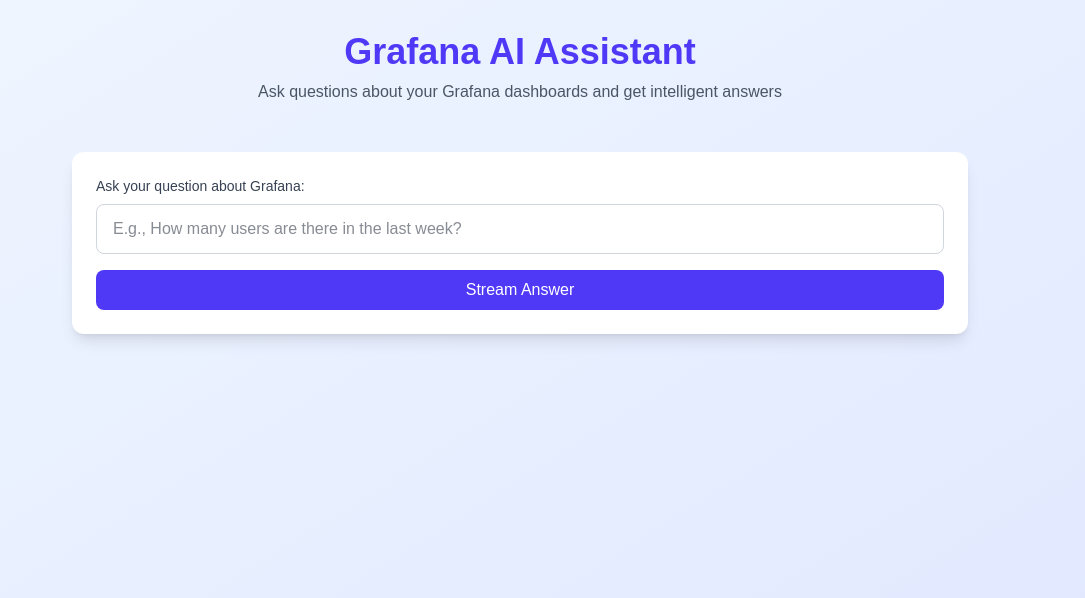
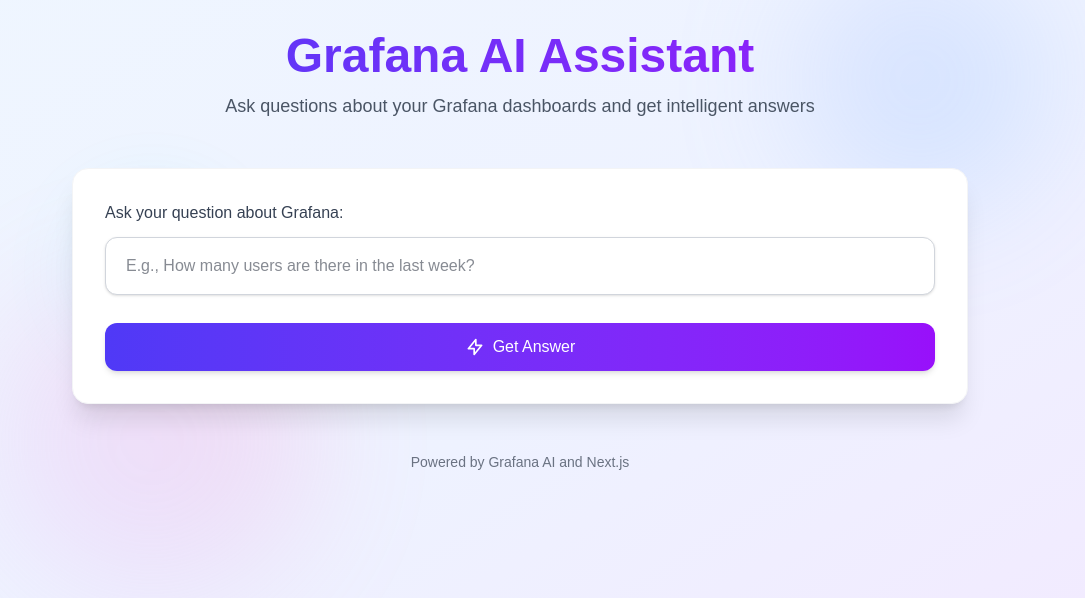
Before and after one commit to AshkanYarmoradi/grafana-ai, a Next.js app: page / in a window 1280 px wide. Shown: the top 598 px of the page, without its empty margins (120-1205 px from the left). Built offline with nearby package versions, Linux system fonts and the light colour scheme.

Commit message:
Add `framer-motion` for animations, enhance UI/UX with motion effects, and update Tailwind CSS configuration

```diff
--- a/package.json
+++ b/package.json
@@ -11,6 +11,7 @@
   "dependencies": {
     "@genkit-ai/googleai": "^1.14.0",
     "@genkit-ai/next": "^1.14.0",
+    "framer-motion": "^12.19.2",
     "genkit": "^1.14.0",
     "next": "15.3.4",
     "react": "^19.1.0",
--- a/src/app/page.tsx
+++ b/src/app/page.tsx
@@ -1,13 +1,20 @@
 'use client';
 
-import {useState} from 'react';
+import {useState, useEffect} from 'react';
 import {streamFlow} from '@genkit-ai/next/client';
 import {grafanaFlow} from "@/genkit/grafanaFlow";
 import ReactMarkdown from 'react-markdown';
+import { motion, AnimatePresence } from 'framer-motion';
 
 export default function Home() {
     const [isLoading, setIsLoading] = useState(false);
     const [streamedText, setStreamedText] = useState<string | null>(null);
+    const [mounted, setMounted] = useState(false);
+
+    // Add mount animation effect
+    useEffect(() => {
+        setMounted(true);
+    }, []);
 
     async function streamAnswer(formData: FormData) {
         const question = formData.get('question')?.toString() ?? '';
@@ -33,86 +40,193 @@
     }
 
     return (
-        <main
-            className="min-h-screen bg-gradient-to-br from-blue-50 to-indigo-100 dark:from-gray-900 dark:to-indigo-950 py-8 px-4">
-            <div className="max-w-4xl mx-auto">
+        <main className="min-h-screen bg-gradient-to-br from-blue-50 via-indigo-50 to-purple-100 dark:from-gray-900 dark:via-indigo-950 dark:to-purple-950 py-8 px-4 overflow-hidden">
+            <div className="max-w-4xl mx-auto relative">
+                {/* Decorative elements */}
+                <motion.div
+                    className="absolute -top-20 -right-20 w-64 h-64 bg-gradient-to-br from-indigo-300 to-blue-400 dark:from-indigo-800 dark:to-blue-900 rounded-full opacity-20 blur-3xl animate-gradient"
+                    initial={{ scale: 0 }}
+                    animate={{ scale: mounted ? 1 : 0 }}
+                    transition={{ duration: 1.5, ease: "easeOut" }}
+                />
+                <motion.div
+                    className="absolute -bottom-32 -left-20 w-80 h-80 bg-gradient-to-tr from-purple-300 to-pink-400 dark:from-purple-800 dark:to-pink-900 rounded-full opacity-20 blur-3xl animate-gradient"
+                    initial={{ scale: 0 }}
+                    animate={{ scale: mounted ? 1 : 0 }}
+                    transition={{ duration: 1.5, delay: 0.2, ease: "easeOut" }}
+                />
+                <motion.div
+                    className="absolute top-40 left-0 w-40 h-40 bg-gradient-to-r from-cyan-300 to-teal-400 dark:from-cyan-800 dark:to-teal-900 rounded-full opacity-10 blur-2xl animate-float"
+                    initial={{ scale: 0 }}
+                    animate={{ scale: mounted ? 1 : 0 }}
+                    transition={{ duration: 1.5, delay: 0.4, ease: "easeOut" }}
+                />
+
                 {/* Header */}
-                <header className="mb-12 text-center">
-                    <h1 className="text-4xl font-bold text-indigo-600 dark:text-indigo-400 mb-2">
+                <motion.header
+                    className="mb-12 text-center relative z-10"
+                    initial={{ opacity: 0, y: -20 }}
+                    animate={{ opacity: mounted ? 1 : 0, y: mounted ? 0 : -20 }}
+                    transition={{ duration: 0.7, ease: "easeOut" }}
+                >
+                    <motion.h1
+                        className="text-5xl font-bold text-transparent bg-clip-text bg-gradient-to-r from-indigo-600 via-purple-600 to-indigo-600 dark:from-indigo-400 dark:via-purple-400 dark:to-indigo-400 mb-3 animate-gradient bg-[length:200%_auto]"
+                        initial={{ opacity: 0, scale: 0.9 }}
+                        animate={{ opacity: mounted ? 1 : 0, scale: mounted ? 1 : 0.9 }}
+                        transition={{ duration: 0.7, delay: 0.1 }}
+                    >
                         Grafana AI Assistant
-                    </h1>
-                    <p className="text-gray-600 dark:text-gray-300">
+                    </motion.h1>
+                    <motion.p
+                        className="text-gray-600 dark:text-gray-300 text-lg"
+                        initial={{ opacity: 0 }}
+                        animate={{ opacity: mounted ? 1 : 0 }}
+                        transition={{ duration: 0.7, delay: 0.2 }}
+                    >
                         Ask questions about your Grafana dashboards and get intelligent answers
-                    </p>
-                </header>
+                    </motion.p>
+                </motion.header>
 
                 {/* Question Form */}
-                <div className="bg-white dark:bg-gray-800 rounded-xl shadow-lg p-6 mb-8">
-                    <form action={streamAnswer} className="space-y-4">
-                        <div className="space-y-2">
-                            <label
+                <motion.div
+                    className="bg-white dark:bg-gray-800 rounded-2xl shadow-xl p-8 mb-10 backdrop-blur-sm bg-opacity-90 dark:bg-opacity-80 border border-gray-100 dark:border-gray-700 relative z-10"
+                    initial={{ opacity: 0, y: 20 }}
+                    animate={{ opacity: mounted ? 1 : 0, y: mounted ? 0 : 20 }}
+                    transition={{ duration: 0.7, delay: 0.3, ease: "easeOut" }}
+                    whileHover={{ boxShadow: "0 20px 25px -5px rgba(0, 0, 0, 0.1), 0 10px 10px -5px rgba(0, 0, 0, 0.04)" }}
+                >
+                    <form action={streamAnswer} className="space-y-5">
+                        <div className="space-y-3">
+                            <motion.label
                                 htmlFor="question"
-                                className="block text-sm font-medium text-gray-700 dark:text-gray-300"
+                                className="block text-base font-medium text-gray-700 dark:text-gray-300"
+                                initial={{ opacity: 0, x: -10 }}
+                                animate={{ opacity: mounted ? 1 : 0, x: mounted ? 0 : -10 }}
+                                transition={{ duration: 0.5, delay: 0.4 }}
                             >
                                 Ask your question about Grafana:
-                            </label>
+                            </motion.label>
+                            <motion.div
+                                initial={{ opacity: 0, x: -10 }}
+                                animate={{ opacity: mounted ? 1 : 0, x: mounted ? 0 : -10 }}
+                                transition={{ duration: 0.5, delay: 0.5 }}
+                                className="relative"
+                            >
                                 <input
                                     type="text"
                                     name="question"
                                     id="question"
                                     placeholder="E.g., How many users are there in the last week?"
-                                className="w-full px-4 py-3 rounded-lg border border-gray-300 dark:border-gray-600
-                          focus:ring-2 focus:ring-indigo-500 focus:border-indigo-500
-                          bg-white dark:bg-gray-700 text-gray-900 dark:text-white"
+                                    className="w-full px-5 py-4 rounded-xl border border-gray-300 dark:border-gray-600
+                                    focus:ring-3 focus:ring-indigo-500 focus:border-indigo-500
+                                    bg-white dark:bg-gray-700 text-gray-900 dark:text-white
+                                    transition-all duration-300 ease-in-out text-base shadow-sm"
                                 />
+                                <div className="absolute inset-0 rounded-xl pointer-events-none border border-indigo-300 dark:border-indigo-600 opacity-0 focus-within:opacity-100 transition-opacity duration-300"></div>
+                            </motion.div>
                         </div>
 
-                        <div className="flex flex-col sm:flex-row gap-3">
-                            <button
+                        <motion.div
+                            className="flex flex-col sm:flex-row gap-3 pt-2"
+                            initial={{ opacity: 0, y: 10 }}
+                            animate={{ opacity: mounted ? 1 : 0, y: mounted ? 0 : 10 }}
+                            transition={{ duration: 0.5, delay: 0.6 }}
+                        >
+                            <motion.button
                                 type="submit"
                                 disabled={isLoading}
-                                className="flex-1 bg-indigo-600 hover:bg-indigo-700 text-white font-medium py-2 px-4
-                          rounded-lg transition-colors duration-200 ease-in-out disabled:opacity-50
-                          disabled:cursor-not-allowed flex items-center justify-center"
+                                className={`flex-1 bg-gradient-to-r from-indigo-600 to-purple-600 hover:from-indigo-700 hover:to-purple-700 text-white font-medium py-3 px-6
+                                rounded-xl transition-all duration-300 ease-in-out disabled:opacity-50
+                                disabled:cursor-not-allowed flex items-center justify-center shadow-md hover:shadow-lg
+                                ${!isLoading ? 'animate-pulse-slow' : ''}`}
+                                whileHover={{ scale: 1.02 }}
+                                whileTap={{ scale: 0.98 }}
                             >
                                 {isLoading ? (
                                     <>
-                                        <svg className="animate-spin -ml-1 mr-2 h-4 w-4 text-white"
+                                        <svg className="animate-spin -ml-1 mr-3 h-5 w-5 text-white"
                                              xmlns="http://www.w3.org/2000/svg" fill="none" viewBox="0 0 24 24">
                                             <circle className="opacity-25" cx="12" cy="12" r="10" stroke="currentColor"
                                                     strokeWidth="4"></circle>
                                             <path className="opacity-75" fill="currentColor"
                                                   d="M4 12a8 8 0 018-8V0C5.373 0 0 5.373 0 12h4zm2 5.291A7.962 7.962 0 014 12H0c0 3.042 1.135 5.824 3 7.938l3-2.647z"></path>
                                         </svg>
-                                        Streaming...
+                                        <span className="text-base">Processing your request...</span>
                                     </>
-                                ) : "Stream Answer"}
-                            </button>
-                        </div>
+                                ) : (
+                                    <>
+                                        <svg xmlns="http://www.w3.org/2000/svg" className="h-5 w-5 mr-2" fill="none" viewBox="0 0 24 24" stroke="currentColor">
+                                            <path strokeLinecap="round" strokeLinejoin="round" strokeWidth={2} d="M13 10V3L4 14h7v7l9-11h-7z"/>
+                                        </svg>
+                                        <span className="text-base">Get Answer</span>
+                                    </>
+                                )}
+                            </motion.button>
+                        </motion.div>
                     </form>
-                </div>
+                </motion.div>
 
-                {/* Always render the container, but conditionally show content */}
-                <div className={`bg-white dark:bg-gray-800 rounded-xl shadow-lg p-6 ${!streamedText ? 'hidden' : ''}`}>
+                {/* Answer Section with AnimatePresence for smooth transitions */}
+                <AnimatePresence>
+                    {streamedText && (
+                        <motion.div
+                            className="bg-white dark:bg-gray-800 rounded-2xl shadow-xl p-8 backdrop-blur-sm bg-opacity-90 dark:bg-opacity-80 border border-gray-100 dark:border-gray-700 relative z-10"
+                            initial={{ opacity: 0, y: 20, height: 0 }}
+                            animate={{ opacity: 1, y: 0, height: 'auto' }}
+                            exit={{ opacity: 0, y: 20, height: 0 }}
+                            transition={{ duration: 0.5, ease: "easeOut" }}
+                        >
                             <div className="mb-6">
-                        <h3 className="text-lg font-semibold text-gray-800 dark:text-gray-200 mb-3 flex items-center">
-                            <svg xmlns="http://www.w3.org/2000/svg" className="h-5 w-5 mr-2 text-indigo-500"
+                                <motion.h3
+                                    className="text-xl font-semibold text-gray-800 dark:text-gray-200 mb-4 flex items-center"
+                                    initial={{ opacity: 0, x: -10 }}
+                                    animate={{ opacity: 1, x: 0 }}
+                                    transition={{ duration: 0.3, delay: 0.1 }}
+                                >
+                                    <motion.div
+                                        initial={{ scale: 0 }}
+                                        animate={{ scale: 1 }}
+                                        transition={{ duration: 0.5, type: "spring" }}
+                                    >
+                                        <svg xmlns="http://www.w3.org/2000/svg" className="h-6 w-6 mr-3 text-indigo-500"
                                             fill="none" viewBox="0 0 24 24" stroke="currentColor">
                                             <path strokeLinecap="round" strokeLinejoin="round" strokeWidth={2}
                                                 d="M13 10V3L4 14h7v7l9-11h-7z"/>
                                         </svg>
+                                    </motion.div>
                                     Answer:
-                        </h3>
-                        <div className="bg-gray-50 dark:bg-gray-900 rounded-lg p-4 overflow-auto max-h-60">
-                            {/* Always render ReactMarkdown to maintain consistent hook count */}
-                            <div className="text-sm text-gray-700 dark:text-gray-300 prose dark:prose-invert max-w-none">
+                                </motion.h3>
+                                <motion.div
+                                    className="bg-gray-50 dark:bg-gray-900 rounded-xl p-6 overflow-auto max-h-[400px] shadow-inner border border-gray-100 dark:border-gray-700"
+                                    initial={{ opacity: 0 }}
+                                    animate={{ opacity: 1 }}
+                                    transition={{ duration: 0.5, delay: 0.2 }}
+                                >
+                                    <motion.div
+                                        className="text-base text-gray-700 dark:text-gray-300 prose dark:prose-invert max-w-none"
+                                        initial={{ opacity: 0 }}
+                                        animate={{ opacity: 1 }}
+                                        transition={{ duration: 0.5, delay: 0.3 }}
+                                    >
                                         <ReactMarkdown>
                                             {streamedText || ''}
                                         </ReactMarkdown>
+                                    </motion.div>
+                                </motion.div>
                             </div>
-                        </div>
-                    </div>
-                </div>
+                        </motion.div>
+                    )}
+                </AnimatePresence>
+
+                {/* Footer */}
+                <motion.footer
+                    className="mt-12 text-center text-sm text-gray-500 dark:text-gray-400"
+                    initial={{ opacity: 0 }}
+                    animate={{ opacity: mounted ? 1 : 0 }}
+                    transition={{ duration: 0.7, delay: 0.7 }}
+                >
+                    <p>Powered by Grafana AI and Next.js</p>
+                </motion.footer>
             </div>
         </main>
     );
--- a/tailwind.config.ts
+++ b/tailwind.config.ts
@@ -7,7 +7,89 @@
     './src/app/**/*.{js,ts,jsx,tsx,mdx}',
   ],
   theme: {
-    extend: {},
+    extend: {
+      animation: {
+        'gradient': 'gradient 8s ease infinite',
+        'float': 'float 6s ease-in-out infinite',
+        'pulse-slow': 'pulse-slow 3s cubic-bezier(0.4, 0, 0.6, 1) infinite',
+      },
+      keyframes: {
+        gradient: {
+          '0%, 100%': { backgroundPosition: '0% 50%' },
+          '50%': { backgroundPosition: '100% 50%' },
+        },
+        float: {
+          '0%, 100%': { transform: 'translateY(0)' },
+          '50%': { transform: 'translateY(-10px)' },
+        },
+        'pulse-slow': {
+          '0%, 100%': { opacity: 1 },
+          '50%': { opacity: 0.85 },
+        },
+      },
+      typography: (theme) => ({
+        DEFAULT: {
+          css: {
+            color: theme('colors.gray.700'),
+            a: {
+              color: theme('colors.indigo.500'),
+              '&:hover': {
+                color: theme('colors.indigo.600'),
+              },
+            },
+            h1: {
+              color: theme('colors.gray.800'),
+            },
+            h2: {
+              color: theme('colors.gray.800'),
+            },
+            h3: {
+              color: theme('colors.gray.800'),
+            },
+            h4: {
+              color: theme('colors.gray.800'),
+            },
+            code: {
+              color: theme('colors.indigo.500'),
+              backgroundColor: theme('colors.gray.100'),
+              padding: '0.2em 0.4em',
+              borderRadius: '0.25rem',
+            },
+            'pre code': {
+              backgroundColor: 'transparent',
+              padding: 0,
+            },
+          },
+        },
+        dark: {
+          css: {
+            color: theme('colors.gray.300'),
+            a: {
+              color: theme('colors.indigo.400'),
+              '&:hover': {
+                color: theme('colors.indigo.300'),
+              },
+            },
+            h1: {
+              color: theme('colors.gray.200'),
+            },
+            h2: {
+              color: theme('colors.gray.200'),
+            },
+            h3: {
+              color: theme('colors.gray.200'),
+            },
+            h4: {
+              color: theme('colors.gray.200'),
+            },
+            code: {
+              color: theme('colors.indigo.400'),
+              backgroundColor: theme('colors.gray.800'),
+            },
+          },
+        },
+      }),
+    },
   },
   plugins: [
     require('@tailwindcss/typography'),
```
Also changed, not shown: 1 other file (tests, documents, lock files or other folders). Lines whose indentation alone changed are shown as unchanged.
